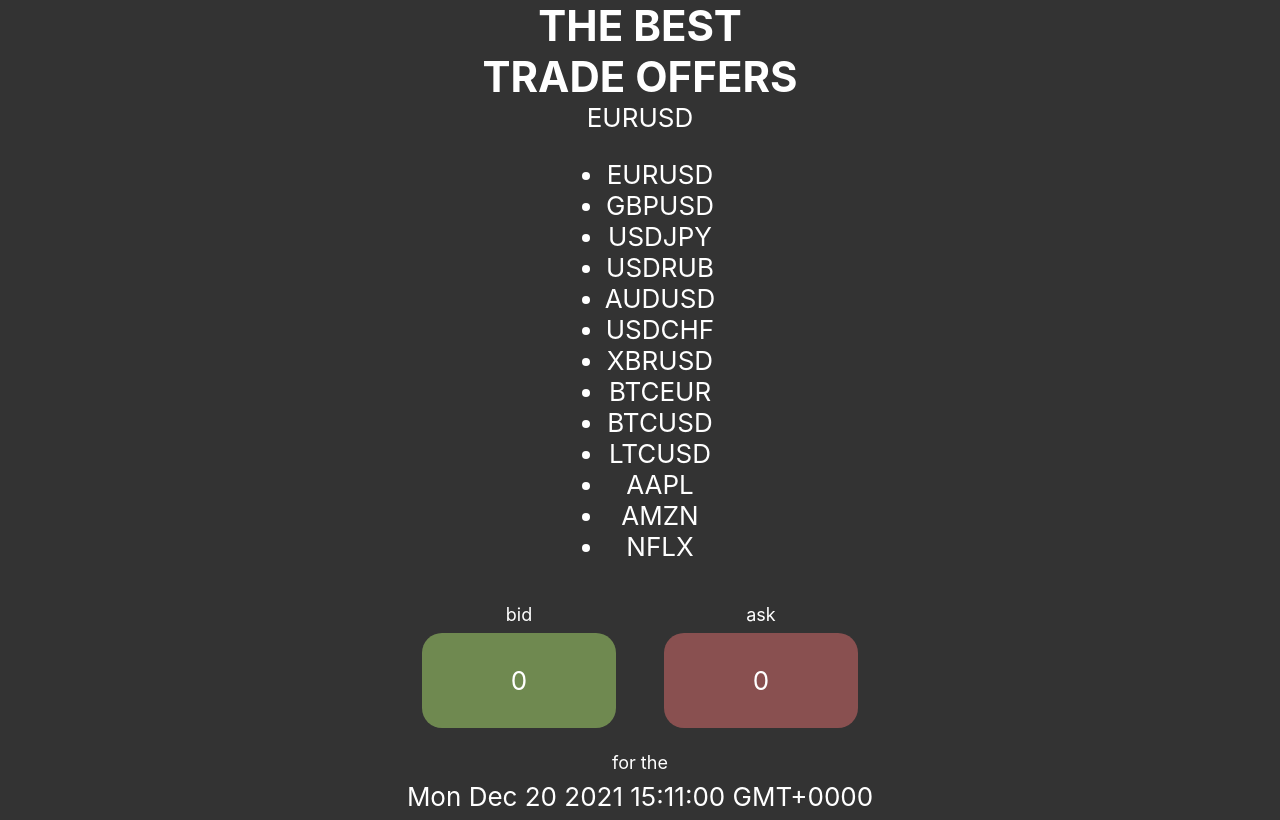
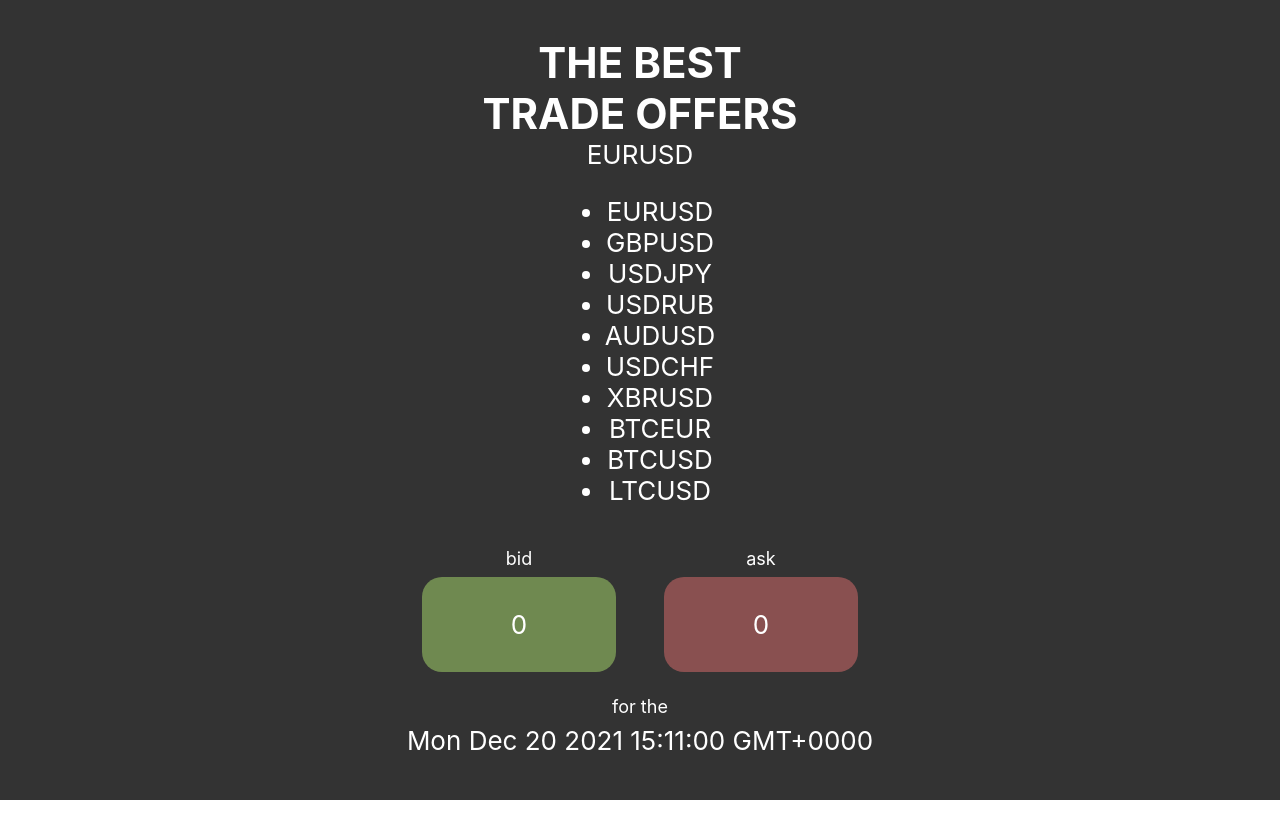
Before and after one commit to weltraumm/live-currency, a React (Create React App) app: page / in a window 1280 px wide. Built offline with nearby package versions, Linux system fonts and the light colour scheme; no server answers.

Commit message:
divide currencies list

```diff
--- a/src/components/currencySelect.js
+++ b/src/components/currencySelect.js
@@ -1,20 +1,5 @@
 import { useState } from "react";
-
-export const currencies = [
-  "EURUSD",
-  "GBPUSD",
-  "USDJPY",
-  "USDRUB",
-  "AUDUSD",
-  "USDCHF",
-  "XBRUSD",
-  "BTCEUR",
-  "BTCUSD",
-  "LTCUSD",
-  "AAPL",
-  "AMZN",
-  "NFLX",
-];
+import { currencies } from "../currenciesList";
 
 export const CurrencySelect = ({ changeCurrency }) => {
   const [currency, setCurrency] = useState(currencies[0]);
--- a/src/components/prices.js
+++ b/src/components/prices.js
@@ -1,9 +1,9 @@
 import { useEffect, useState } from "react";
 import "../styles/prices.css";
 import moment from "moment";
-import socketSubscribe from "../webSocketAPI";
+import socketSubscribe from "../webSocketAPI.js";
 import { CurrencySelect } from "./currencySelect.js";
-import { currencies } from "./currencySelect.js";
+import { currencies } from '../currenciesList.js';
 
 function Prices({ address, id, keyy, secret }) {
   const [time, setTime] = useState(Date.now());
--- /dev/null
+++ b/src/currenciesList.js
@@ -0,0 +1,12 @@
+export const currencies = [
+    "EURUSD",
+    "GBPUSD",
+    "USDJPY",
+    "USDRUB",
+    "AUDUSD",
+    "USDCHF",
+    "XBRUSD",
+    "BTCEUR",
+    "BTCUSD",
+    "LTCUSD"
+  ];
```
